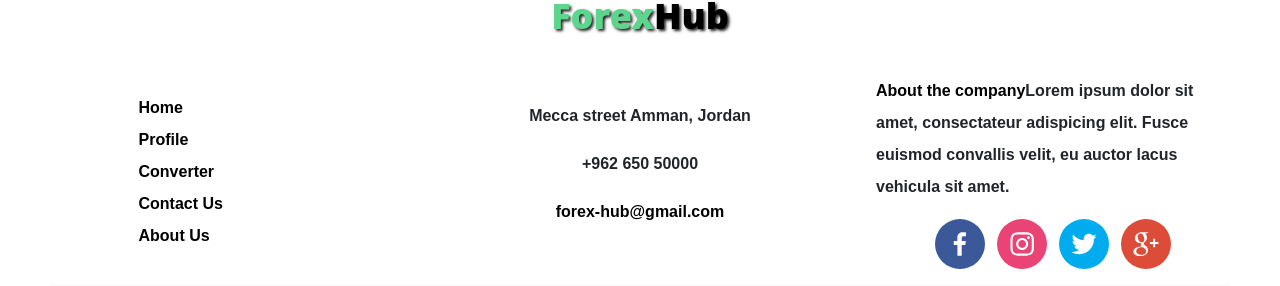
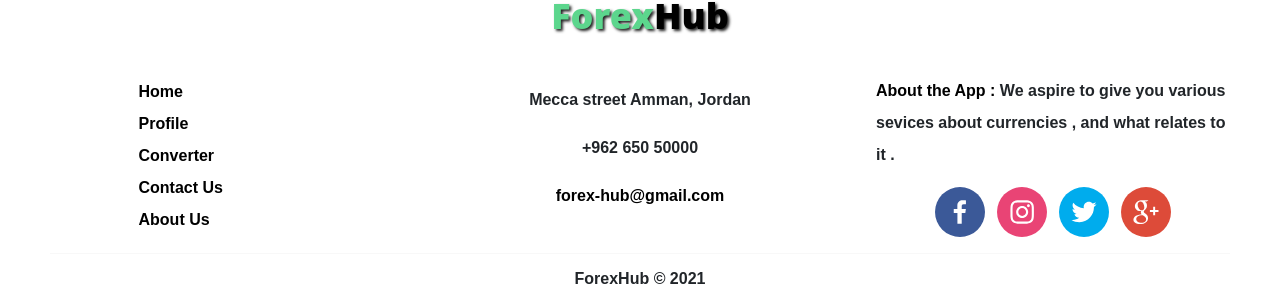
Before and after one commit to En-crypto/Forex-Hub-front, a React (Create React App) app: page /feed in a window 1280 px wide. Shown: the part 222-508 px from the top of the page. Built offline with nearby package versions, Linux system fonts and the light colour scheme; no server answers; a web font is replaced by a local one.

Commit message:
Main page Design Done

```diff
--- a/src/Footer.js
+++ b/src/Footer.js
@@ -49,8 +49,8 @@
             <div className="footer-right">
 
               <p className="footer-company-about">
-                <span>About the company</span>
-                  Lorem ipsum dolor sit amet, consectateur adispicing elit. Fusce euismod convallis velit, eu auctor lacus vehicula sit amet.
+                <span>About the App : </span>
+                  We aspire to give you various sevices about currencies , and what relates to it .
                 </p>
 
               <div className="footer-icons">
```
Lines whose indentation alone changed are shown as unchanged.
